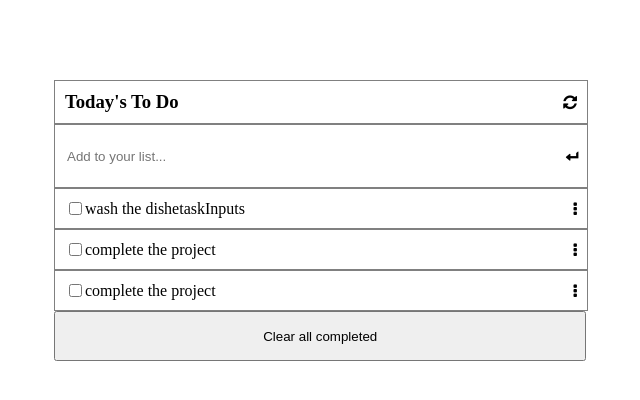
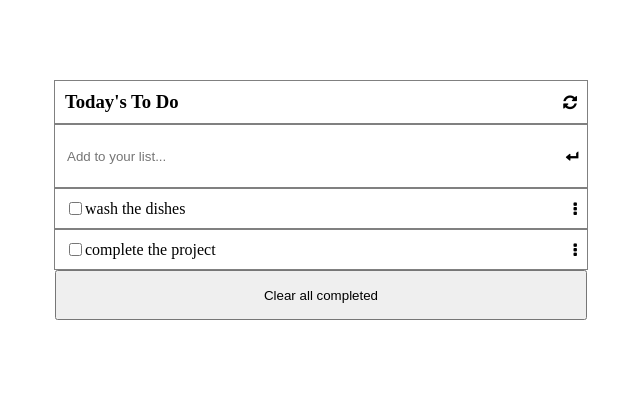
Before and after one commit to usamamaliq/To_do_List, a website built with webpack: page src/index.html in a window 1280 px wide. Shown: the whole page, without its empty margins (327-967 px from the left). Built offline with nearby package versions, Linux system fonts and the light colour scheme.

Commit message:
Add task lists dynamically through JS

```diff
--- a/src/index.html
+++ b/src/index.html
@@ -17,26 +17,10 @@
         <i class="fa fa-level-down fa-rotate-90 enterIcon pointer"></i>
     </div>
     <div class="tasks-cont">
-        <div class="task-list">
-            <input class="pointer " type="checkbox" name="wash the dishes" id="1">
-            <label  for="1">wash the dishetaskInputs</label>
-            <i class="fa  fa-ellipsis-v menuIcon pointer"></i>
-        </div>
-        <div class="task-list">
-            <input class="pointer" type="checkbox" name="complete the project" id="2">
-            <label for="2">complete the project</label>
-            <i class="fa  fa-ellipsis-v menuIcon pointer"></i>
     </div>
-    <div class="task-list">
-        <input class="pointer" type="checkbox" name="complete the project" id="2">
-        <label for="2">complete the project</label>
-        <i class="fa  fa-ellipsis-v menuIcon pointer"></i>
-</div>
     <div class="clear-btn">
         <button class="clearBtn" type="button">Clear all completed</button>
     </div>
-    </div>
-
 
 </body>
 </html>
--- a/src/index.js
+++ b/src/index.js
@@ -1,12 +1,23 @@
 import _ from 'lodash';
 import './style.css';
-// function component() {
-//     const element = document.createElement('div');
+ const tasks=[
+  {
+    description : "wash the dishes",
+    completed: false,
+    index: 1
+  },
+  {
+    description : "complete the project",
+    completed: false,
+    index: 2
+  },
+ ];
 
-//     // Lodash, now imported by this script
-//     element.innerHTML = _.join(['Hello', 'webpack'], ' ');
-//     element.classList.add('hello');
-//     return element;
-//   }
+ const taskContainer = document.querySelector('.tasks-cont');
+ for (let i=0; i<tasks.length; i+=1){
 
-  document.body.appendChild(component());
+  taskContainer.innerHTML+= `<div class="task-list">
+  <input class="pointer " type="checkbox" name="wash the dishes" id="${tasks[i].index}">
+  <label  for="${tasks[i].index}">${tasks[i].description}</label>
+  <i class="fa  fa-ellipsis-v menuIcon pointer"></i>
+</div>`;}
```
Also changed, not shown: dist/index.html, dist/main.js.
